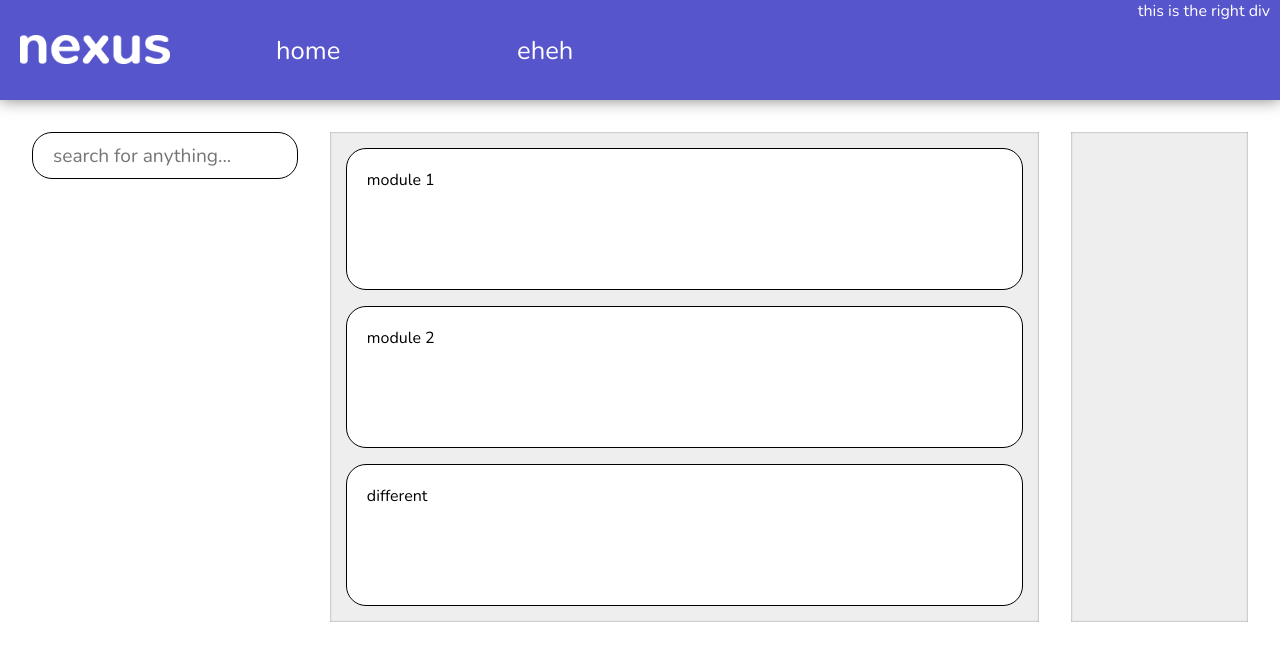
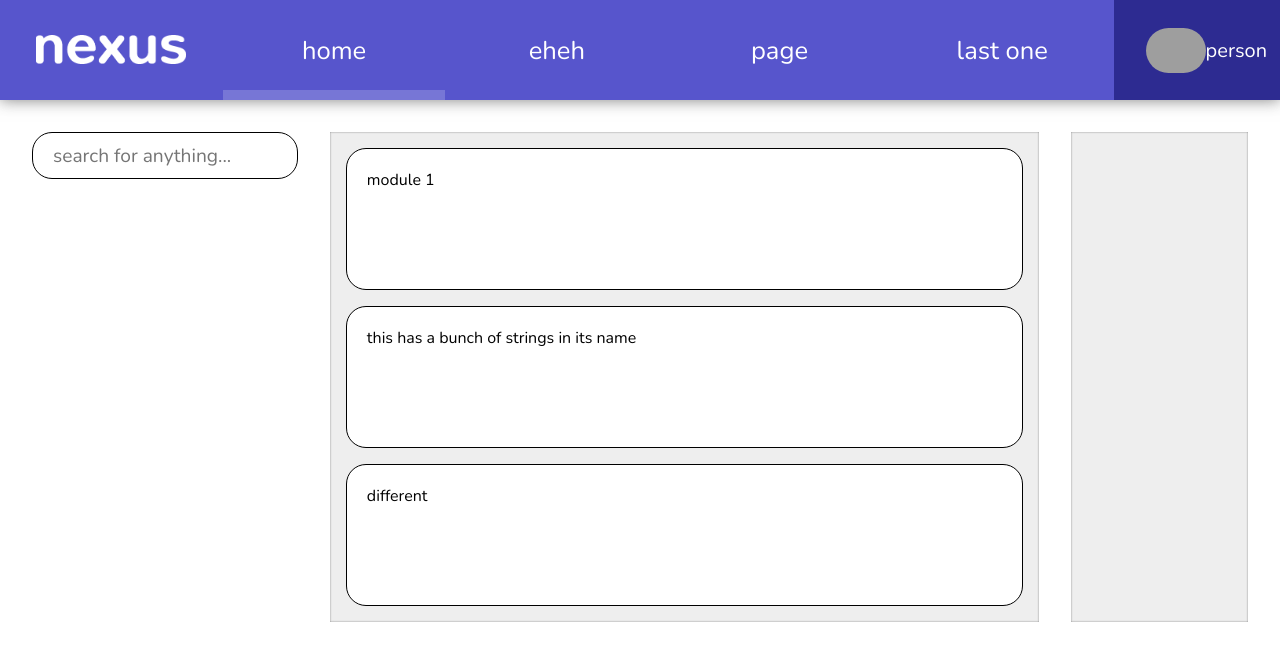
Before and after one commit to miastay/nexus, a Next.js app: page / in a window 1280 px wide. Shown: the top 660 px of the page. Built offline with nearby package versions, Linux system fonts and the light colour scheme; grey boxes are pictures that could not be loaded.

Commit message:
styling; prop routing

```diff
--- a/pages/home.js
+++ b/pages/home.js
@@ -4,7 +4,7 @@ import SearchModule from './search';
 import Container from './container';
 import Module from './module';
 
-const moduleList = [<Module name={'module 1'} searchable/>, <Module name={'module 2'} searchable/>, <Module name={'different'} searchable/>]
+const moduleList = [<Module name={'module 1'} searchable/>, <Module name={'this has a bunch of strings in its name'} searchable/>, <Module name={'different'} searchable/>]
 
 const Home = () => {
 
--- a/pages/index.js
+++ b/pages/index.js
@@ -3,7 +3,8 @@ import Navbar from './navbar';
 import Home from './home';
 
 function Index() {
-  const [page, setPage] = useState('home')
+  const [page, setPage] = useState('home');
+  const [profile, setProfile] = useState({'user':'person', 'img': 'https://e7.pngegg.com/pngimages/439/554/png-clipart-ghost-emoji-emoticon-ghost-smiley-emoji-sticker-fictional-character-thumbnail.png'});
 
   const switchPage = (page) => {
       setPage(page);
@@ -11,7 +12,7 @@ function Index() {
 
 return (
     <div class="main">
-        <Navbar switcher={switchPage}/>
+        <Navbar switcher={switchPage} profile={profile} currentPage={page}/>
         <div class="page">
             {(page === 'home') && <Home layout={'abba'}/>}
             {(page === 'eheh') && <div>eheh</div>}
--- a/pages/navbar.js
+++ b/pages/navbar.js
@@ -1,18 +1,19 @@
 import React, { useState } from 'react'
 import { useEffect } from 'react';
 import Logo from './logo';
+import ProfileSmall from './profile';
 
-const Navpage = ({page, switcher}) => {
+const Navpage = ({page, switcher, currentPage}) => {
 
     const switchPage = (page) => {
         switcher(page);
     }
     return (
-        <button class="btn" onClick={() => switchPage(page)}>{page}</button>
+        <button class={`btn ${currentPage == page ? 'on' : ''}`} onClick={() => switchPage(page)}>{page}</button>
     )
 }
 
-const Navbar = ({switcher}) => {
+const Navbar = ({switcher, profile, currentPage}) => {
 
     return (
       <div class="nav">
@@ -20,11 +21,13 @@ const Navbar = ({switcher}) => {
             <Logo />
         </div>
         <div class="mid">
-            <Navpage page="home" switcher={switcher}/>
-            <Navpage page="eheh" switcher={switcher}/>
+            <Navpage page="home" switcher={switcher} currentPage={currentPage}/>
+            <Navpage page="eheh" switcher={switcher} currentPage={currentPage}/>
+            <Navpage page="page" switcher={switcher} currentPage={currentPage}/>
+            <Navpage page="last one" switcher={switcher} currentPage={currentPage}/>
         </div>
         <div class="right">
-            this is the right div
+            <ProfileSmall data={profile} switcher={switcher}/>
         </div>
       </div>
     )
--- /dev/null
+++ b/pages/profile.js
@@ -0,0 +1,20 @@
+import React, { useState } from 'react'
+import { useEffect } from 'react';
+
+const ProfileSmall = ({data, switcher}) => {
+
+    const switchPage = (page) => {
+        switcher(page);
+    }
+
+    return (
+      <div class="profile small">
+          <button onClick={() => switchPage('profile')}>
+            <img src={data.img}/>
+            <div class="username">{data.user}</div>
+          </button>
+      </div>
+    )
+ }
+
+export default ProfileSmall;
--- a/style/core.scss
+++ b/style/core.scss
@@ -10,6 +10,7 @@ $color-2: #b1b0e8;
 $color-3: #2d2b91;
 $color-4: #1b1a56;
 $color-5: #eeeeee;
+$color-6: hsl(241, 54%, 65%);
 
 $shadow: #3131319c;
 @import url('https://fonts.googleapis.com/css2?family=Nunito:wght@200;300;400&display=swap');
@@ -42,6 +43,25 @@ $shadow: #3131319c;
     background: white;
     @include border(1px);
 }
+@mixin button() {
+    @include theme-color;
+    height: 100%;
+    border: none;
+    width: 100%;
+    font-weight: 200;
+    &:hover {
+        background: $color-3;
+        box-shadow: inset 0px -4px 0px white;
+        font-weight: 400;
+    }
+    &:active {
+        background: $color-4;
+    }
+    &.on {
+        box-shadow: inset 0px -10px 0px $color-6;
+    }
+    transition: background 0.5s ease, box-shadow 0.5s ease, font-weight 0.2s ease;
+}
 
 body {
     margin: 0 !important;
@@ -71,31 +91,22 @@ body {
         }
     }
     .right {
-        width: 15%;
+        width: 13%;
         height: 100%;
         align-self: flex-end;
+        * {
+            width: 100%;
+            height: 100%;
+        }
     }
     .mid {
-        width: 100%;
+        width: 80%;
         height: 100%;
         display: grid;
         grid-template-columns: repeat(4, 1fr);
         .btn {
-            @include theme-color;
-            height: 100%;
-            border: none;
-            width: 100%;
+            @include button;
             font-size: 160%;
-            font-weight: 200;
-            &:hover {
-                background: $color-3;
-                box-shadow: inset 0px -4px 0px white;
-                font-weight: 400;
-            }
-            &:active {
-                background: $color-4;
-            }
-            transition: background 0.5s ease, box-shadow 0.5s ease, font-weight 0.2s ease;
         }
     }
 }
@@ -164,3 +175,37 @@ body {
 }
 
 //////////////////
+
+.profile {
+    height: 100%;
+    &.small {
+        display: flex;
+        button {
+            @include button;
+            background: $color-3;
+            border: none;
+            width: 100%;
+            display: flex;
+            padding: $padding $padding-dbl;
+            * {
+                align-self: center;
+                justify-self: center;
+                align-items: center;
+                justify-content: center;
+            }
+            img {
+                max-height: 60px;
+                max-width: 60px;
+                height: auto;
+                width: auto;
+                border-radius: 60px;
+            }
+            .username {
+                display: flex;
+                font-size: 150%;
+                height: 100%;
+                width: 100%;
+            }
+        }
+    }
+}
```
Also changed, not shown: public/ghost.png (added).
